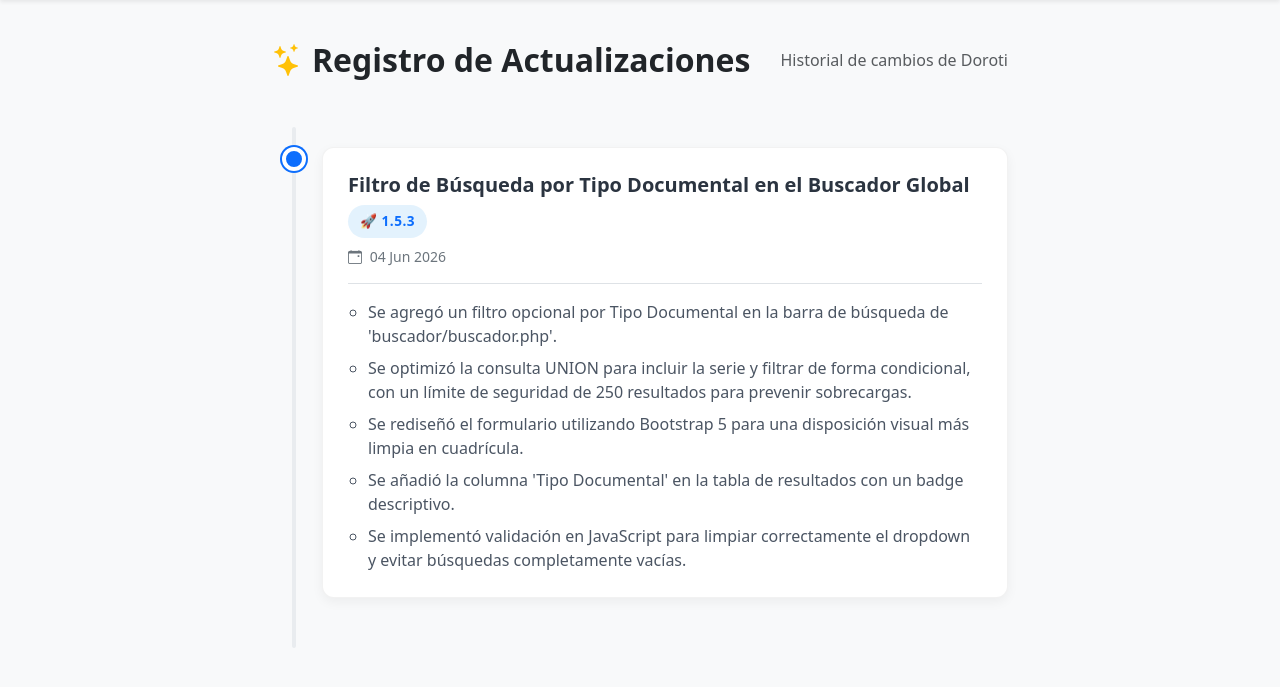
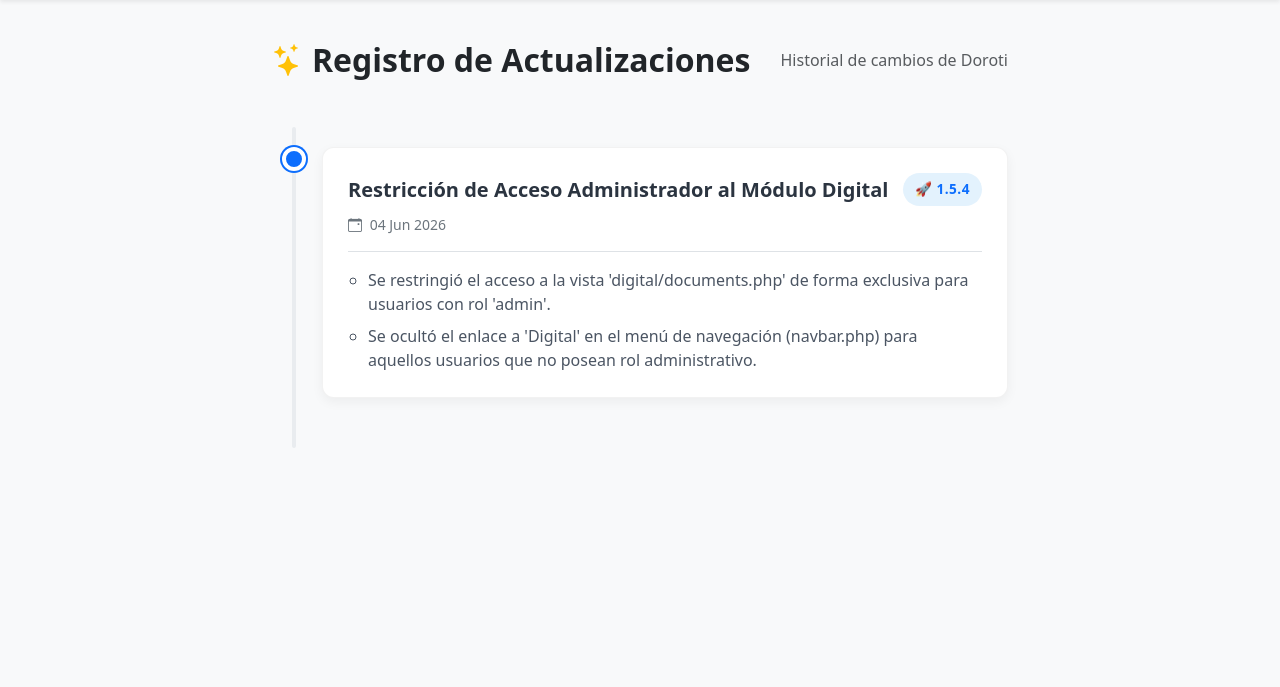
Before and after one commit to wrot06/doroti, a PHP site: page /actualizaciones/index.php in a window 1280 px wide. Shown: the part 79-766 px from the top of the page. Run offline with PHP 8.4, Linux system fonts and the light colour scheme; the visitor is signed in with stand-in values (Sample User, id 1); tables that the repository leaves empty or names only in its code hold one stand-in row (values such as "Sample post"); some libraries are stand-ins or nearby versions.

Commit message:
Restrict digital documents access and navbar menu item to administrator role and bump version to 1.5.4

```diff
--- a/actualizaciones/index.php
+++ b/actualizaciones/index.php
@@ -219,6 +219,22 @@
                 $stmt_insert->close();
             }
         }
+        if (!$exists && $current_version === '1.5.4') {
+            $insert_sql = "INSERT INTO actualizaciones (titulo, version, fecha_lanzamiento, descripcion, estado) VALUES (?, ?, ?, ?, ?)";
+            $stmt_insert = $conec->prepare($insert_sql);
+            if ($stmt_insert) {
+                $titulo = "Restricción de Acceso Administrador al Módulo Digital";
+                $fecha = date('Y-m-d');
+                $descripcion = "<ul>
+                    <li>Se restringió el acceso a la vista 'digital/documents.php' de forma exclusiva para usuarios con rol 'admin'.</li>
+                    <li>Se ocultó el enlace a 'Digital' en el menú de navegación (navbar.php) para aquellos usuarios que no posean rol administrativo.</li>
+                </ul>";
+                $estado = 1;
+                $stmt_insert->bind_param("ssssi", $titulo, $current_version, $fecha, $descripcion, $estado);
+                $stmt_insert->execute();
+                $stmt_insert->close();
+            }
+        }
     }
 } catch (Throwable $e) {
     error_log("Error al auto-registrar la actualización: " . $e->getMessage());
--- a/components/navbar.php
+++ b/components/navbar.php
@@ -77,9 +77,11 @@
                     <i class="bi bi-file-earmark-text me-2"></i>Inventario
                 </a>
 
-                <a href="<?= nh($basePath) ?>digital/documents.php" class="btn btn-outline-primary btn-sm text-start text-lg-center <?= $activePage === 'digital' ? 'active' : '' ?>">
-                    <i class="bi bi-file-earmark-pdf-fill me-2"></i>Digital
-                </a>
+                <?php if (($_SESSION['rol'] ?? '') === 'admin'): ?>
+                    <a href="<?= nh($basePath) ?>digital/documents.php" class="btn btn-outline-primary btn-sm text-start text-lg-center <?= $activePage === 'digital' ? 'active' : '' ?>">
+                        <i class="bi bi-file-earmark-pdf-fill me-2"></i>Digital
+                    </a>
+                <?php endif; ?>
 
                 <a href="<?= nh($basePath) ?>tablas/index.php" class="btn btn-outline-primary btn-sm text-start text-lg-center <?= $activePage === 'tablas' ? 'active' : '' ?>">
                     <i class="bi bi-table me-2"></i>Tablas
--- a/config/version.php
+++ b/config/version.php
@@ -1,3 +1,3 @@
 <?php
 // Archivo de configuración para el versionado del sistema
-define('APP_VERSION', '1.5.3');
+define('APP_VERSION', '1.5.4');
```
Also changed, not shown: digital/documents.php (+8 -0 lines).
